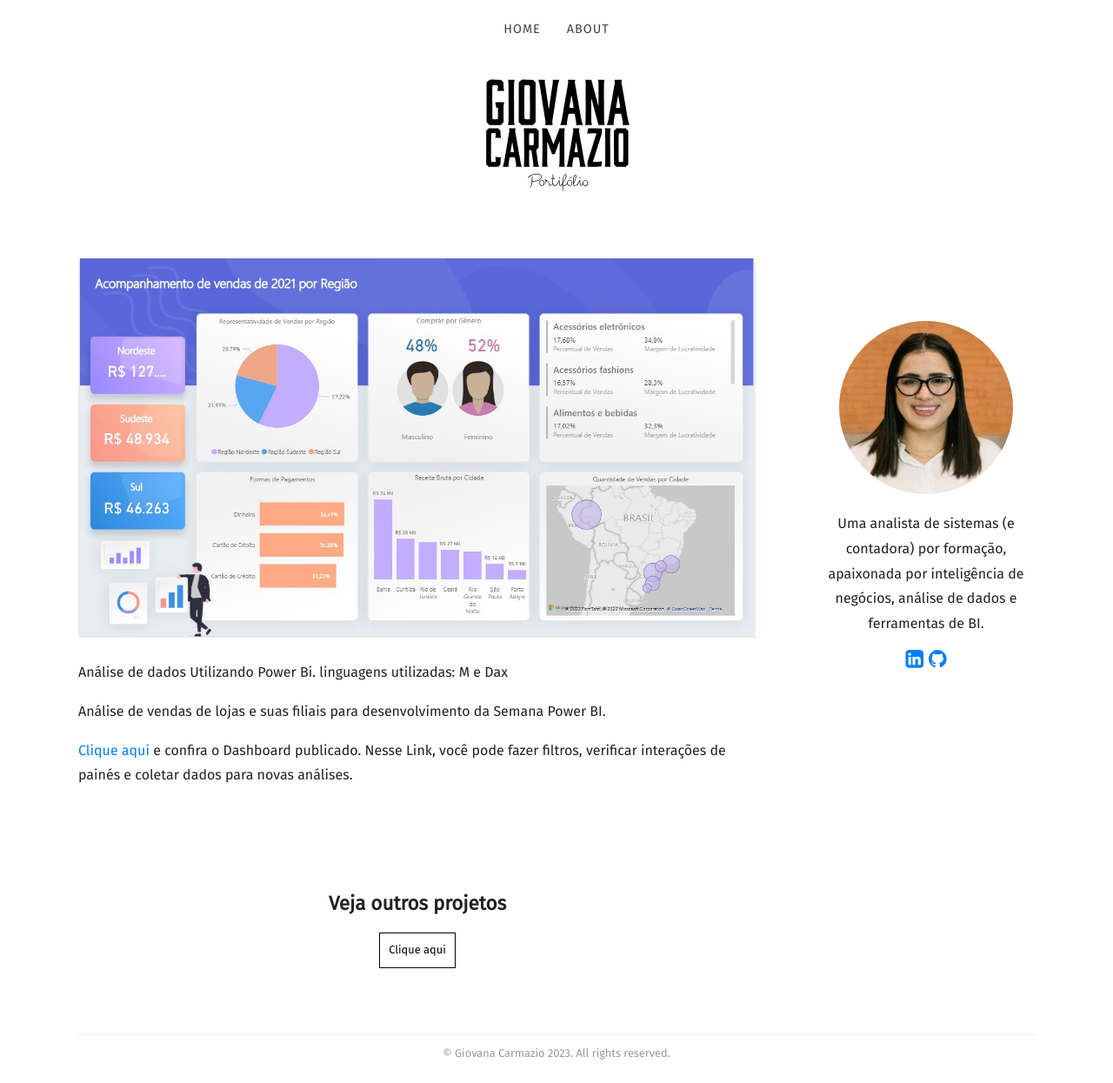
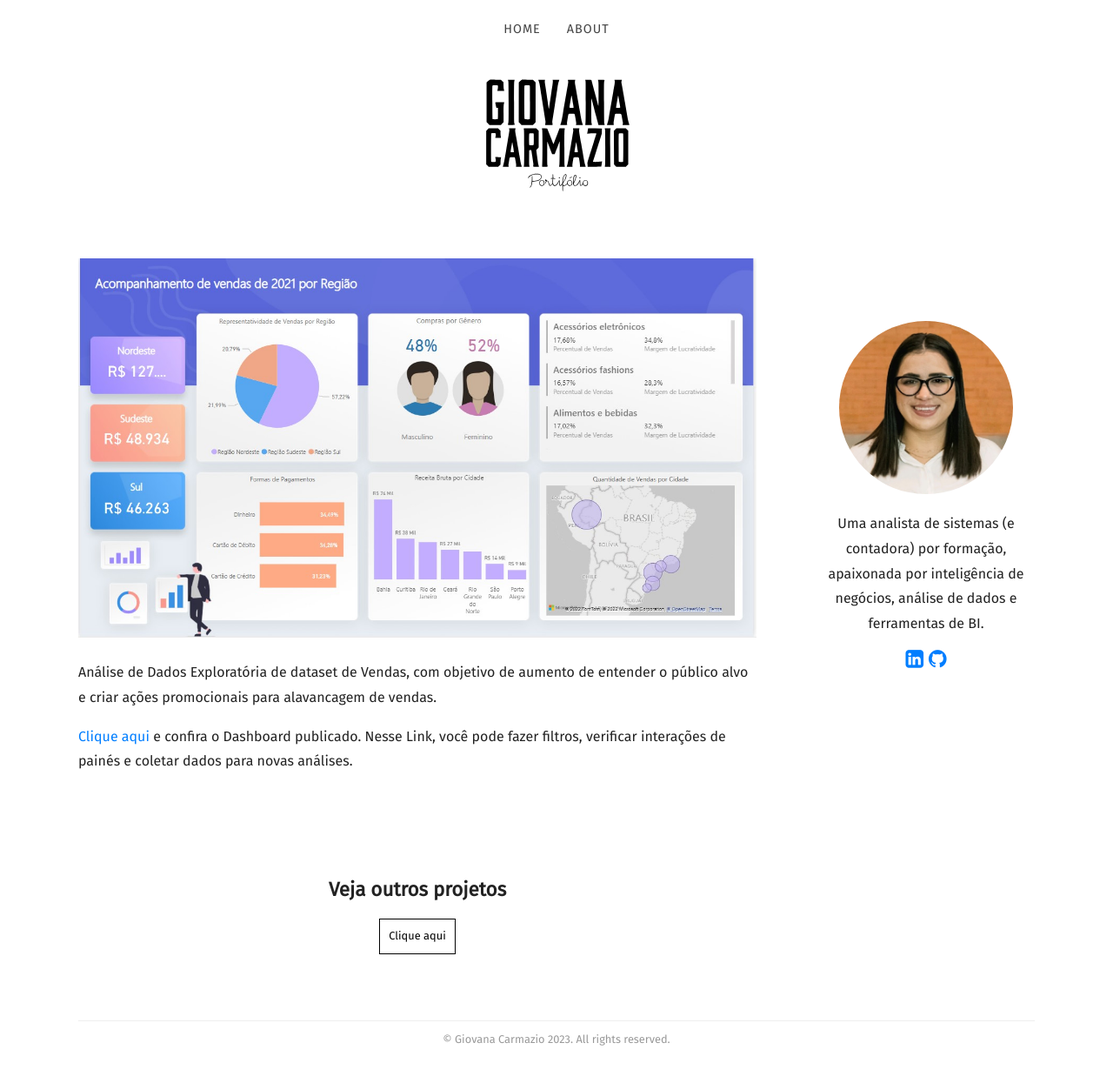
Before and after one commit to Giovanacarmazio/Portifolio, a Jekyll site: the page built from _posts/2022-08-23-Acompanhamento de Vendas.md, in a window 1280 px wide and 1245 px high. Shown: the whole window at 87% size. Built offline with Jekyll 4.4.1, drawn with Linux system fonts in a browser that asks for light colours; nearby versions of some CDN libraries; some web fonts are replaced; library files that are not in the unit come from our copies.

Commit message:
Update 2022-08-23-Acompanhamento de Vendas.md

```diff
--- a/_posts/2022-08-23-Acompanhamento de Vendas.md
+++ b/_posts/2022-08-23-Acompanhamento de Vendas.md
@@ -9,10 +9,7 @@ recipe:
 ---
 
 
-Análise de dados Utilizando Power Bi. linguagens utilizadas: M e Dax
-
-
-Análise de vendas de lojas e suas filiais para desenvolvimento da Semana Power BI.
+Análise de Dados Exploratória de dataset de Vendas, com objetivo de aumento de entender o público alvo e criar ações promocionais para alavancagem de vendas.
 
 
 <a href="https://app.powerbi.com/view?r=eyJrIjoiNDgyYTA2ODktNWJjNC00ZjdhLWJlNzItMGFhZWE4NzhmMzMzIiwidCI6ImU5YzYxMzhlLTQyZmUtNGM3MS1iMWFkLTc1ZjA1NTdiOWI0NSJ9">Clique aqui</a> e confira o Dashboard publicado.
```
